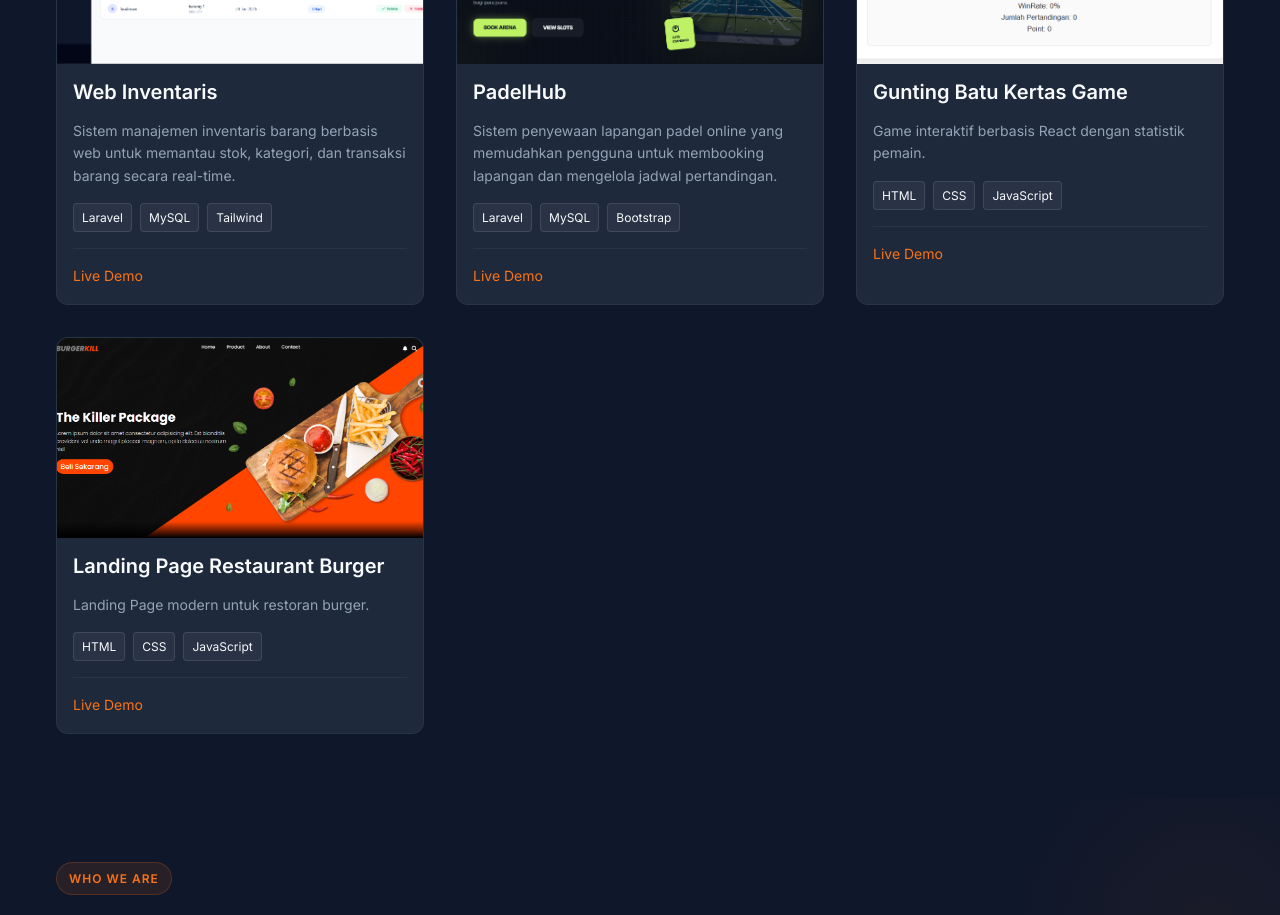
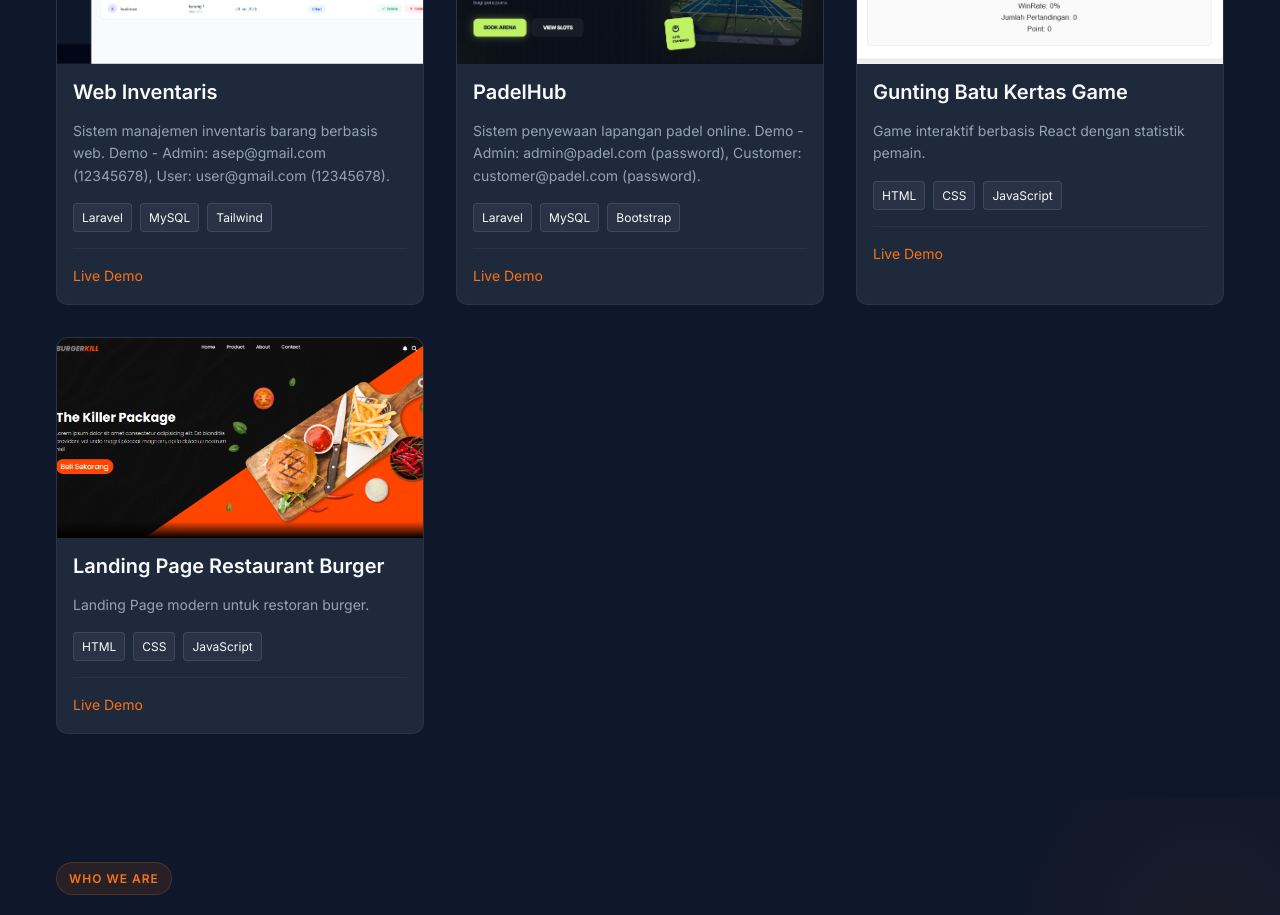
Before and after one commit to adamaryanto/FoxiD, a React (Vite) app: page / in a window 1280 px wide. Shown: the part 2040-2955 px from the top of the page. Built offline with nearby package versions, Linux system fonts and the light colour scheme.

Commit message:
feat: add demo credentials to project descriptions

```diff
--- a/src/components/Projects.jsx
+++ b/src/components/Projects.jsx
@@ -8,7 +8,7 @@ const projects = [
     {
         id: 1,
         title: 'Web Inventaris',
-        description: 'Sistem manajemen inventaris barang berbasis web untuk memantau stok, kategori, dan transaksi barang secara real-time.',
+        description: 'Sistem manajemen inventaris barang berbasis web. Demo - Admin: asep@gmail.com (12345678), User: user@gmail.com (12345678).',
         tags: ['Laravel', 'MySQL', 'Tailwind'],
         link: 'https://gudangkita.adamariyanto.my.id/',
         github: '#',
@@ -17,7 +17,7 @@ const projects = [
     {
         id: 2,
         title: 'PadelHub',
-        description: 'Sistem penyewaan lapangan padel online yang memudahkan pengguna untuk membooking lapangan dan mengelola jadwal pertandingan.',
+        description: 'Sistem penyewaan lapangan padel online. Demo - Admin: admin@padel.com (password), Customer: customer@padel.com (password).',
         tags: ['Laravel', 'MySQL', 'Bootstrap'],
         link: 'https://padelhub.adamariyanto.my.id/',
         github: '#',
```
